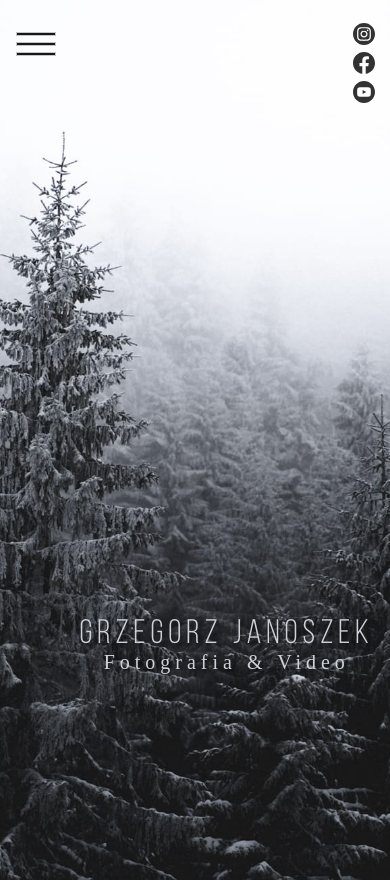
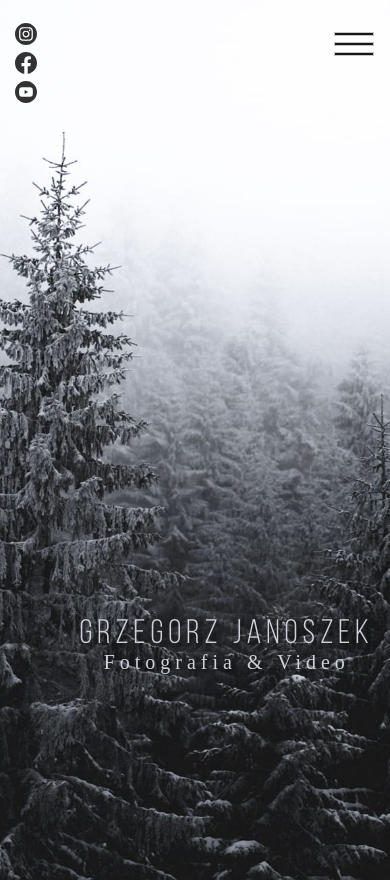
Before and after one commit to gjanoszek/grzespage, a Jekyll site: the page built from index.html, in a window 390 px wide. Shown: the top 880 px of the page. Built offline with Jekyll 4.4.1, drawn with Linux system fonts in a browser that asks for light colours; some web fonts are replaced; grey boxes are pictures that could not be loaded.

Commit message:
switch hamburger menu to the right side

```diff
--- a/_sass/components/_hamburger-menu.scss
+++ b/_sass/components/_hamburger-menu.scss
@@ -8,12 +8,12 @@
     margin: 0;
     z-index: 8;
     position: fixed;
-    left: $space-3;
+    right: $space-3;
     width: 40px;
     height: 24px;
 
     &--active {
-      transform: translateX(250px);
+      transform: translateX(-250px);
       background-color: rgba(230, 230, 230, 0.15);
 
       .hamburger__button-icon {
@@ -63,8 +63,8 @@
     background-color: rgba(230, 230, 230, 0.85);
     position: fixed;
     top: 0;
-    left: 0;
-    transform: translateX(-250px);
+    right: 0;
+    transform: translateX(250px);
 
     &--active {
       transform: translateX(0px);
--- a/_sass/components/_social-icons.scss
+++ b/_sass/components/_social-icons.scss
@@ -22,7 +22,7 @@
 
   @include mobile() {
     left: auto;
-    right: $space-2;
+    left: $space-2;
     margin-top: 0;
     margin-left: 0;
     top: $space-3;
```
